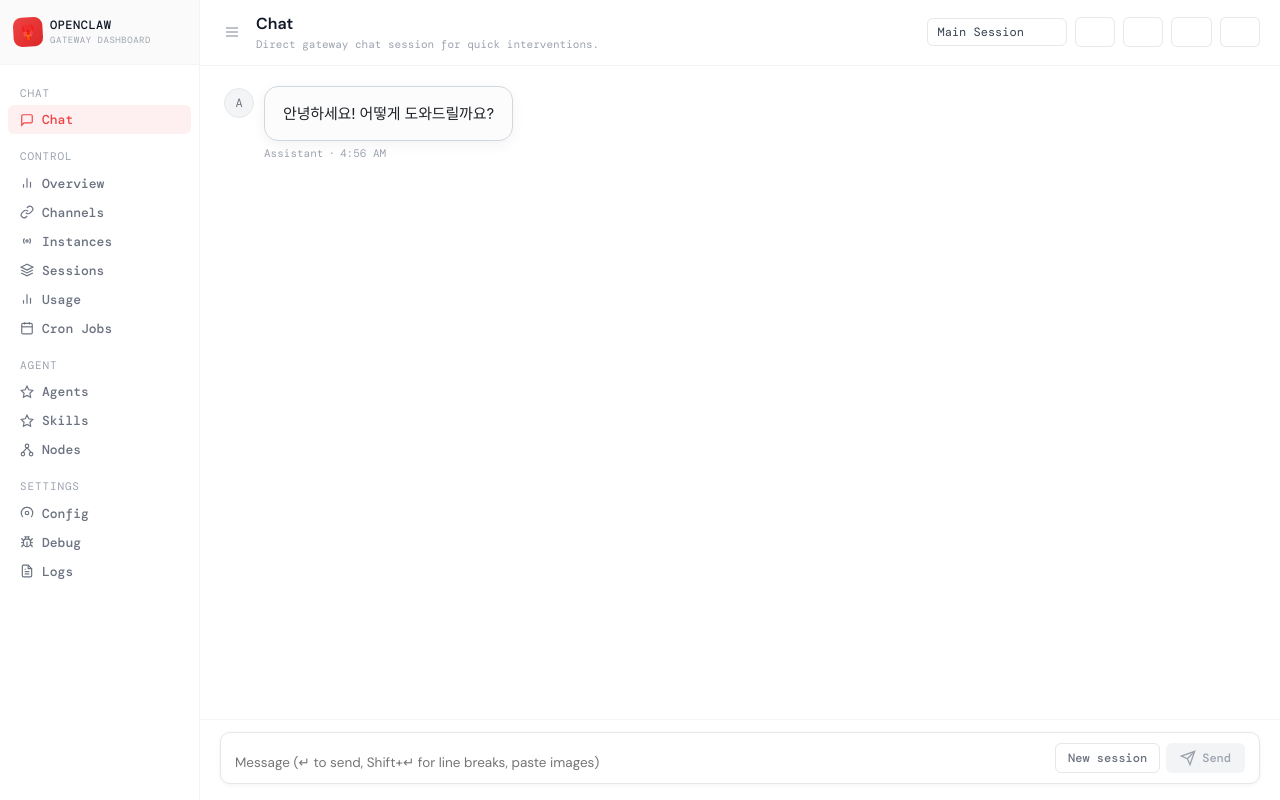
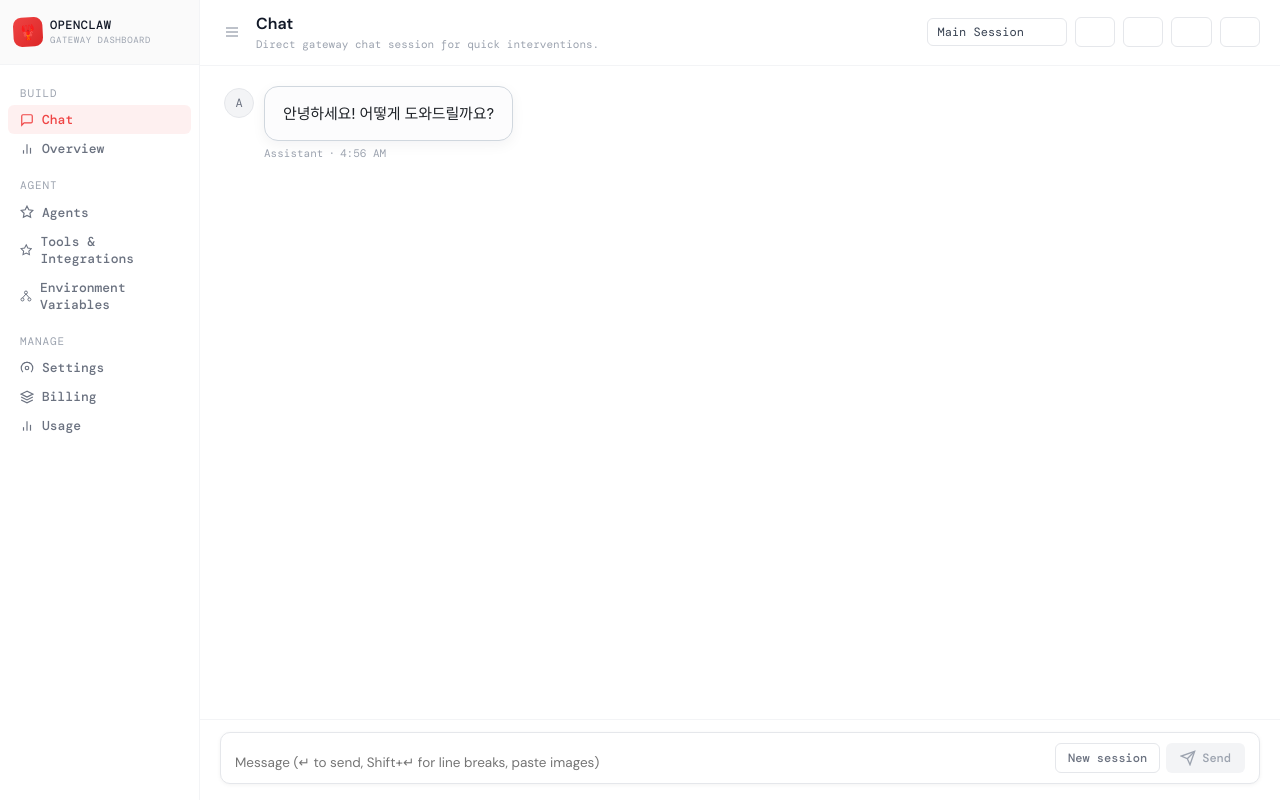
Before and after one commit to MinJeung-Kim/Crew-Assistant, a React app in the folder frontend/: page / in a window 1280 px wide. Built offline with nearby package versions, Linux system fonts and the light colour scheme; no server answers; the HTML template or start-up script is replaced by a standard one; a web font is replaced by a local one.

Commit message:
Fix: 사이드 바 메뉴 정리

```diff
--- a/frontend/src/components/layout/Sidebar.tsx
+++ b/frontend/src/components/layout/Sidebar.tsx
@@ -1,6 +1,5 @@
 import {
-  IconChat, IconChart, IconLink, IconRadio, IconLayers,
-  IconCron, IconStar, IconNode, IconSettings, IconBug, IconLog,
+  IconChat, IconChart, IconLayers, IconStar, IconNode, IconSettings
 } from "../icons";
 import styles from "./Sidebar.module.css";
 
@@ -43,23 +42,17 @@ export function Sidebar({ isOpen = true }: SidebarProps) {
         </div>
       </div>
       <div className={styles.navContainer}>
-        <SectionLabel label="Chat" />
+        <SectionLabel label="Build" />
         <NavItem icon={<IconChat />} label="Chat" active />
-        <SectionLabel label="Control" />
         <NavItem icon={<IconChart />} label="Overview" />
-        <NavItem icon={<IconLink />} label="Channels" />
-        <NavItem icon={<IconRadio />} label="Instances" />
-        <NavItem icon={<IconLayers />} label="Sessions" />
-        <NavItem icon={<IconChart />} label="Usage" />
-        <NavItem icon={<IconCron />} label="Cron Jobs" />
         <SectionLabel label="Agent" />
         <NavItem icon={<IconStar />} label="Agents" />
-        <NavItem icon={<IconStar />} label="Skills" />
-        <NavItem icon={<IconNode />} label="Nodes" />
-        <SectionLabel label="Settings" />
-        <NavItem icon={<IconSettings />} label="Config" />
-        <NavItem icon={<IconBug />} label="Debug" />
-        <NavItem icon={<IconLog />} label="Logs" />
+        <NavItem icon={<IconStar />} label="Tools & Integrations" />
+        <NavItem icon={<IconNode />} label="Environment Variables" />
+        <SectionLabel label="Manage" />
+        <NavItem icon={<IconSettings />} label="Settings" />
+        <NavItem icon={<IconLayers />} label="Billing" />
+        <NavItem icon={<IconChart />} label="Usage" />
       </div>
     </div>
   );
```
